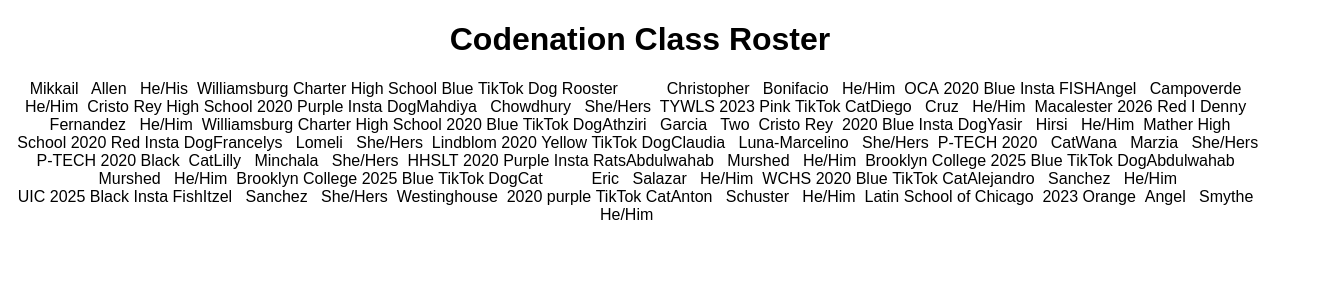
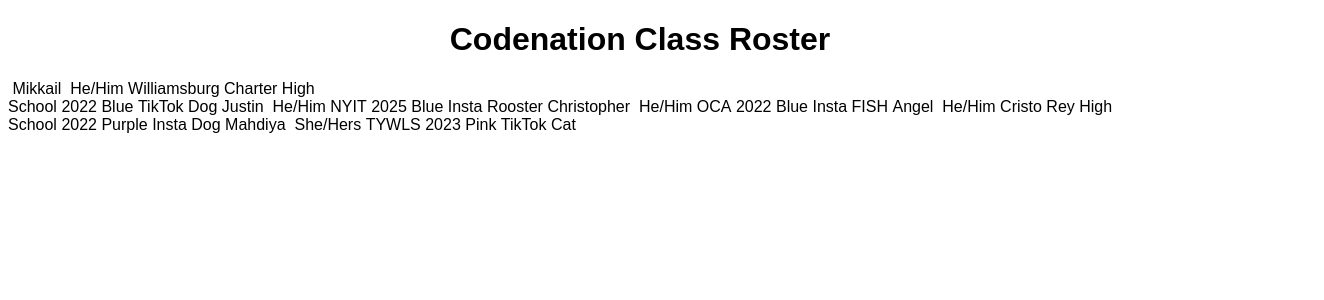
Before and after one commit to Old-Man-Of-The-Sea/codenation-Class-Roster, a React (Create React App) app: page / in a window 1280 px wide. Shown: the top 300 px of the page, 1324 px wide, since content can reach past the window. Built offline with nearby package versions, Linux system fonts and the light colour scheme.

Commit message:
Added JSON

```diff
--- a/src/App.js
+++ b/src/App.js
@@ -1,10 +1,10 @@
 import "./styles.css";
 
 export default function App() {
-  //did this cause im lazy... and dont know how it works
+  //
   let One = "He/Him";
   let Two = "She/Hers";
-  let Date = "2020";
+  let Date = "2022";
   let B = "Blue";
   let T = "TikTok";
   let I = "Insta";
@@ -13,47 +13,56 @@ export default function App() {
   //
 
   let people = [
-    [
-      "Mikkail",
-      "Allen",
-      "He/His",
-      "Williamsburg Charter High School",
-      [B],
-      [T],
-      [D] //0
-    ],
-    [("Justin", "Apupalo", [One], "NYIT", "2025", [B], [I], "Rooster")], //1
-    [
-      "Christopher",
-      "Bonifacio",
-      [One],
-      "OCA",
-      [Date],
-      [B],
-      [I], //2
-      "FISH"
-    ],
-
-    [
-      "Angel",
-      "Campoverde",
-      [One],
-      "Cristo Rey High School",
-      [Date],
-      "Purple",
-      [I], //3
-      [D]
-    ],
-    [
-      "Mahdiya",
-      "Chowdhury",
-      [Two],
-      "TYWLS",
-      "2023",
-      "Pink",
-      [T], //4
-      [C]
-    ],
+    {
+      firstName: "Mikkail",
+      lastname: "Allen",
+      pronouns: [One],
+      school: "Williamsburg Charter High School",
+      gy: [Date],
+      fc: [B],
+      tori: [T],
+      dogcat: [D] //0
+    },
+    {
+      firstName: "Justin",
+      lastname: "Apupalo",
+      pronouns: [One],
+      school: "NYIT",
+      gy: "2025",
+      fc: [B],
+      tori: [I],
+      dogcat: "Rooster"
+    }, //1
+    {
+      firstName: "Christopher",
+      lastname: "Bonifacio",
+      pronouns: [One],
+      school: "OCA",
+      gy: [Date],
+      fc: [B],
+      tori: [I], //2
+      dogcat: "FISH"
+    },
+    {
+      firstName: "Angel",
+      lastname: "Campoverde",
+      pronouns: [One],
+      school: "Cristo Rey High School",
+      gy: [Date],
+      fc: "Purple",
+      tori: [I], //3
+      dogcat: [D]
+    },
+    {
+      firstName: "Mahdiya",
+      lastname: "Chowdhury",
+      pronouns: [Two],
+      school: "TYWLS",
+      gy: "2023",
+      fc: "Pink",
+      tori: [T], //4
+      dogcat: [C]
+    },
     ["Diego", "Cruz", [One], "Macalester", "2026", "Red", "I"], //5
     [
       "Denny",
@@ -68,8 +77,8 @@ export default function App() {
     ["Athziri", "Garcia", "Two", "Cristo Rey ", [Date], [B], [I], [D]], //9
     ["Yasir", "Hirsi", [One], "Mather High School", [Date], ["Red"], [I], [D]], //10
     ["Francelys", "Lomeli", [Two], "Lindblom", [Date], ["Yellow"], [T], [D]], //11
-    ["Claudia", "Luna-Marcelino", [Two], "P-TECH", [Date], [""], [""], [C]], //12
-    ["Wana", "Marzia", [Two], "P-TECH", [Date], ["Black"], [""], [C]], //13
+    ["Claudia", "Luna-Marcelino", [Two], "P-TECH", [Date], "", "", [C]], //12
+    ["Wana", "Marzia", [Two], "P-TECH", [Date], ["Black"], "", [C]], //13
     ["Lilly", "Minchala", [Two], "HHSLT", [Date], ["Purple"], [I], ["Rats"]], //14
     [
       "Abdulwahab",
@@ -112,26 +121,44 @@ export default function App() {
       ["2023"],
       ["Orange"]
     ], //21
-    ["Angel", "Smythe", [One]] //22
+    ["Angel", "Smythe", [One]], //22
+    ["Imani", "Taylor", [Two], "P-tech", [Date], "Pink", [T], [C]], //23
+    ["Issac", "Teoh", [One], "Queens Technical HS", [Date], [I], [C]], //24
+    ["David", "Vital"[One]], //25
+    ["Desean", "Blackburn", [One], "", [Date], "green", [I], [C]], //26
+    [
+      "Chinaza",
+      "Onwukanjo",
+      [Two],
+      "Frederick Douglass Academy",
+      "2023",
+      "Purple",
+      "Youtube",
+      [D]
+    ] //27
   ];
 
   let List = people.map(function (person) {
-    console.log("im here");
-    console.log(person);
+    // console.log("im here");
+    // console.log(person);
     // TODO
     return (
       <span>
-        {person[0]} &nbsp; {person[1]} &nbsp; {person[2]}&nbsp; {person[3]}
-        &nbsp;{person[4]}&nbsp;{person[5]}&nbsp;{person[6]}&nbsp;{person[7]}
+        &nbsp;{person.firstName}&nbsp;{person.lastName}&nbsp;{person.pronouns}
+        &nbsp;{person.school}
+        &nbsp;{person.gy}&nbsp;{person.fc}&nbsp;{person.tori}&nbsp;
+        {person.dogcat}
+        {/* &nbsp;{person[0]}&nbsp;{person[1]}&nbsp;{person[2]}&nbsp;{person[3]}
+        &nbsp;{person[4]}&nbsp;{person[5]}&nbsp;{person[6]}&nbsp;{person[7]} */}
       </span>
     );
   });
 
   return (
-    <div className="App">
+    <span className="App">
       <h1>Codenation Class Roster</h1>
       {List}
-    </div>
+    </span>
   );
 }
 
@@ -142,24 +169,24 @@ export default function App() {
 //   let Pronouns = PR[2];
 // };
 
-function Person(First, Last, Pronouns, School, GY, FC, TorI, DogCat) {
-  return (
-    <div className="Person">
-      <span class="First">{First}</span>
-      &nbsp;
-      <span class="Last">{Last}</span>
-      &nbsp;
-      <span class="Pronouns">{Pronouns}</span>
-      &nbsp;
-      <span class="School">{School}</span>
-      &nbsp;
-      <span class="Gradution Year">{GY}</span>
-      &nbsp;
-      <span class="Favorite Color">{FC}</span>
-      &nbsp;
-      <span class="Tiktok or Insta">{TorI}</span>
-      &nbsp;
-      <span class="Dogs or Cats">{DogCat}</span>
-    </div>
-  );
-}
+// function Person(First, Last, Pronouns, School, GY, FC, TorI, DogCat) {
+//   return (
+//     <div className="Person">
+//       <span class="First">{First}</span>
+//       &nbsp;
+//       <span class="Last">{Last}</span>
+//       &nbsp;
+//       <span class="Pronouns">{Pronouns}</span>
+//       &nbsp;
+//       <span class="School">{School}</span>
+//       &nbsp;
+//       <span class="Gradution Year">{GY}</span>
+//       &nbsp;
+//       <span class="Favorite Color">{FC}</span>
+//       &nbsp;
+//       <span class="Tiktok or Insta">{TorI}</span>
+//       &nbsp;
+//       <span class="Dogs or Cats">{DogCat}</span>
+//     </div>
+//   );
+// }
```
